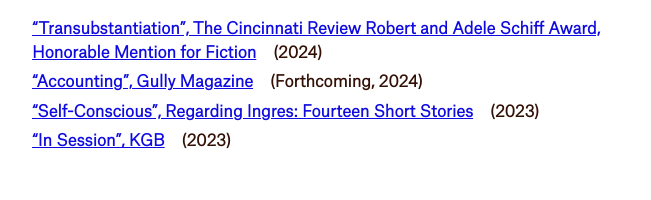
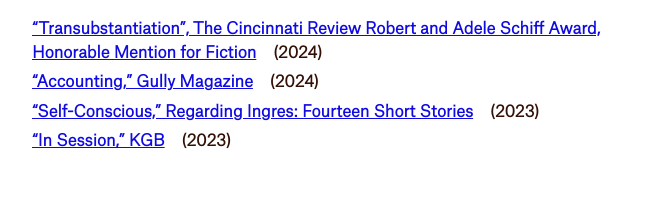
Before and after one commit to jawblet/maddy, a React (Create React App) app: page / in a window 1280 px wide. Shown: the part 459-659 px from the top of the page, without its empty margins (113-764 px from the left). Built offline with nearby package versions, Linux system fonts and the light colour scheme; a web font is replaced by a local one.

Commit message:
fixing maddy edits

```diff
--- a/src/App.js
+++ b/src/App.js
@@ -53,8 +53,8 @@
     <section>
         <Gemini img={img}/>
         <p className="title"
-        // onMouseEnter={() => setImg(true)}
-        // onMouseLeave={() => setImg(false)}
+        onMouseEnter={() => setImg(true)}
+        onMouseLeave={() => setImg(false)}
         >
             Madeline McFarland
         </p>
--- a/src/assets/works.js
+++ b/src/assets/works.js
@@ -5,17 +5,17 @@
         url: "https://www.cincinnatireview.com/contests/announcing-our-2024-contest-winners/"
     },
     {
-        title: "“Accounting”, Gully Magazine",
-        date: "Forthcoming, 2024",
-        url: "https://gully-mag.com/"
+        title: "“Accounting,” Gully Magazine",
+        date: "2024",
+        url: "https://gully-mag.com/accounting/"
     },
     {
-        title: "“Self-Conscious”, Regarding Ingres: Fourteen Short Stories",
+        title: "“Self-Conscious,” Regarding Ingres: Fourteen Short Stories",
         date: "2023",
         url: "https://www.rizzoliusa.com/book/9780847899128/"
     },
     {
-        title: "“In Session”, KGB",
+        title: "“In Session,” KGB",
         date: "2023",
         url: "https://kgbbarlit.com/fiction/session"
     },
```
